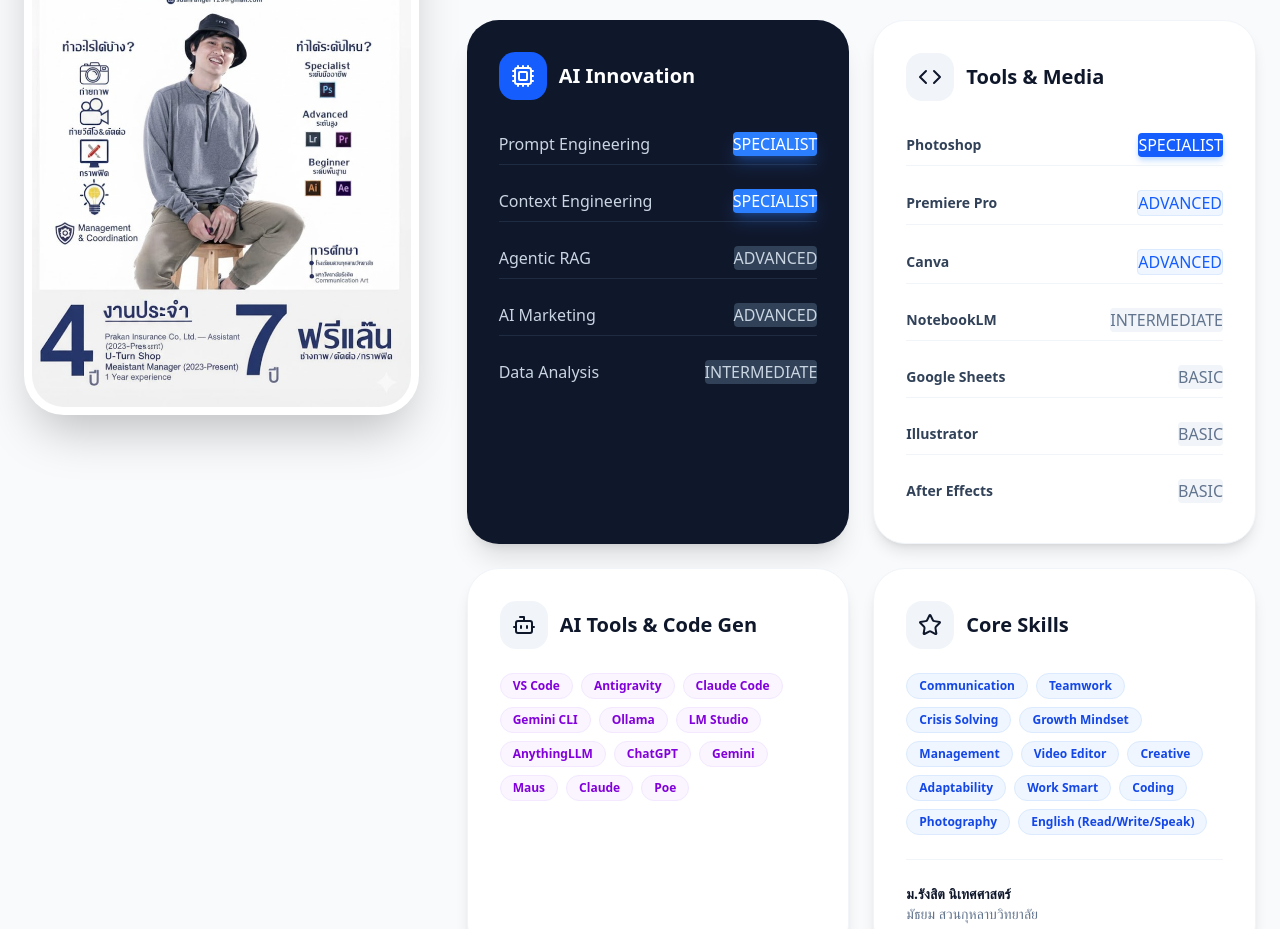
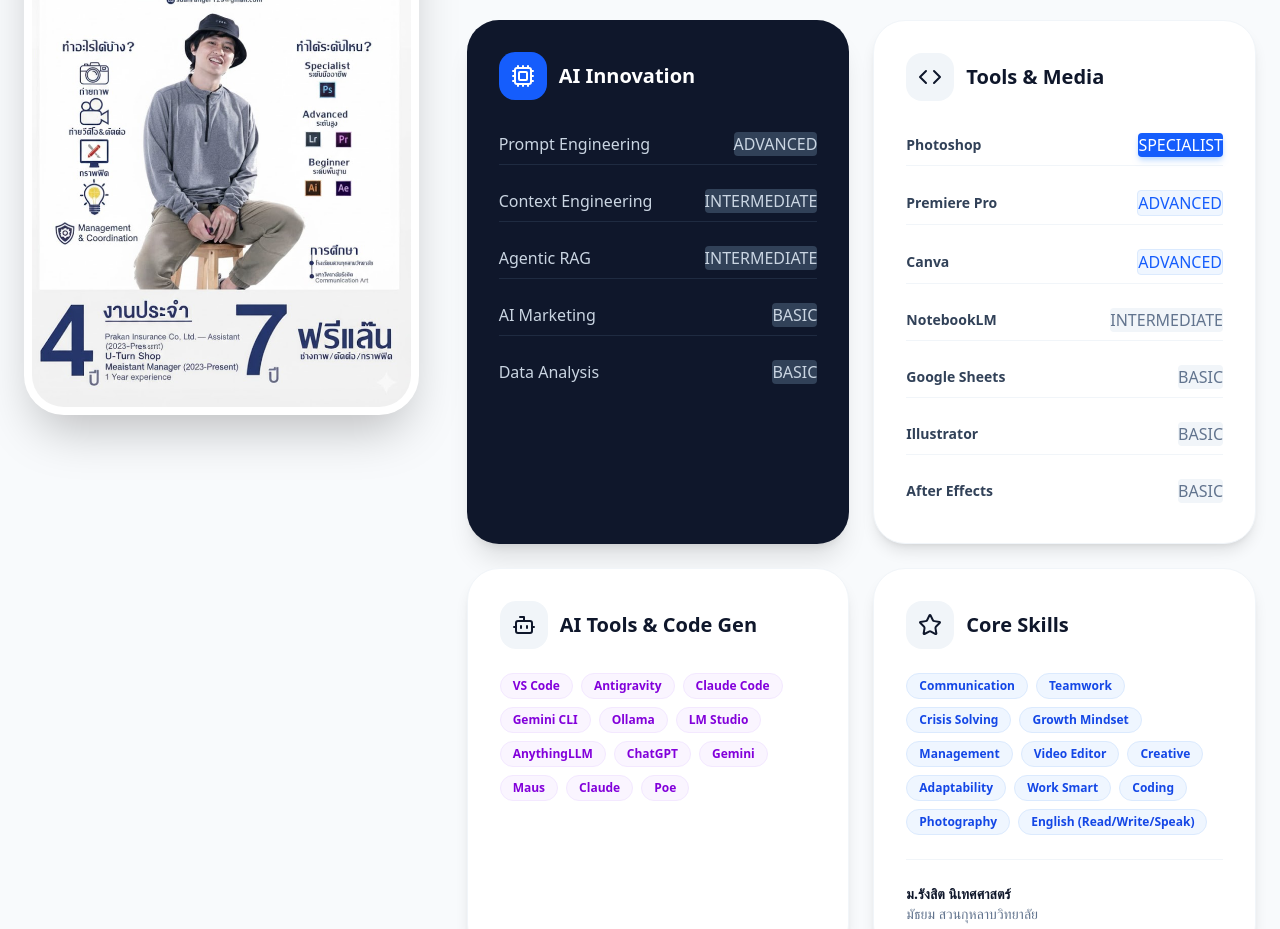
Before and after one commit to Freshair129/resume, a React (Vite) app: page / in a window 1280 px wide. Shown: the part 920-1849 px from the top of the page. Built offline with nearby package versions, Linux system fonts and the light colour scheme.

Commit message:
Update: adjusted AI Innovation skill proficiencies

```diff
--- a/src/App.jsx
+++ b/src/App.jsx
@@ -228,11 +228,11 @@ const MainPortfolio = () => {
                   </div>
                   <div className="space-y-4">
                     {[
-                      { name: "Prompt Engineering", level: "Specialist" },
-                      { name: "Context Engineering", level: "Specialist" },
-                      { name: "Agentic RAG", level: "Advanced" },
-                      { name: "AI Marketing", level: "Advanced" },
-                      { name: "Data Analysis", level: "Intermediate" }
+                      { name: "Prompt Engineering", level: "Advanced" },
+                      { name: "Context Engineering", level: "Intermediate" },
+                      { name: "Agentic RAG", level: "Intermediate" },
+                      { name: "AI Marketing", level: "Basic" },
+                      { name: "Data Analysis", level: "Basic" }
                     ].map(s => (
                       <div key={s.name} className="flex justify-between items-center py-2 border-b border-slate-700/50 last:border-0">
                         <span className="text-slate-300 font-medium">{s.name}</span>
```
